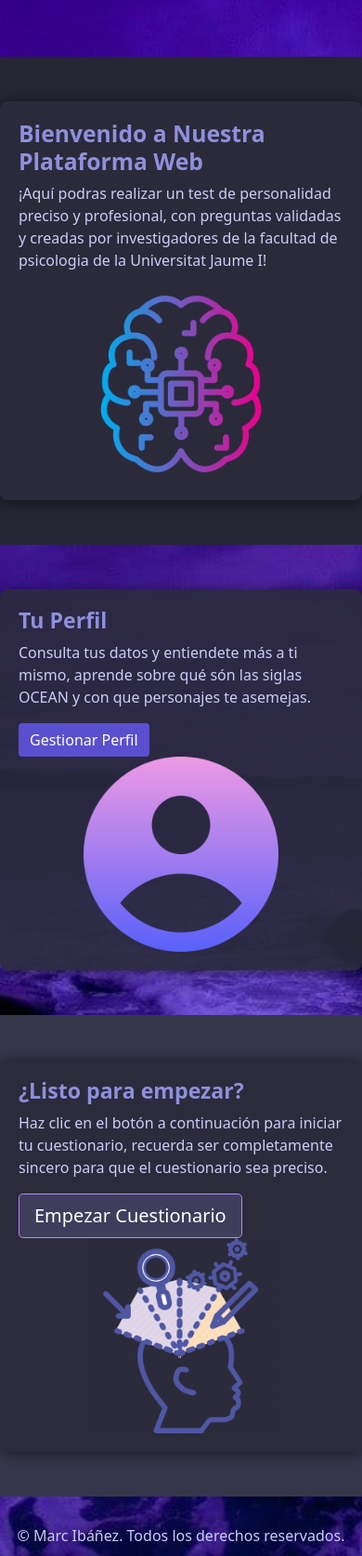
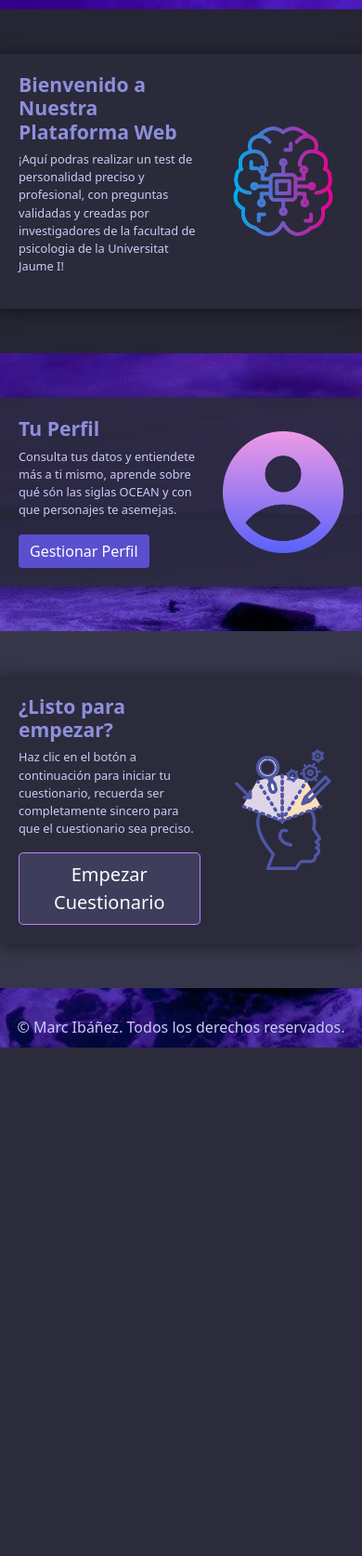
Before and after one commit to Marpuchy/disperson, a Symfony app: template templates/home/index.html.twig in a window 390 px wide. Shown: the part 79-1753 px from the top of the page at 93% size. After the commit the page ends 1206 px from the top, so only its background shows below. Run offline with Twig, Linux system fonts and the light colour scheme; the template is opened without the code that fills it, so the values that code supplies are empty; some libraries are stand-ins or nearby versions.

Commit message:
home responsivo

```diff
--- a/public/css/home.css
+++ b/public/css/home.css
@@ -0,0 +1,38 @@
+@media (max-width: 768px) {
+    .fixed-top {
+        position: relative;
+    }
+
+    .custom-margin-top {
+        margin-top: 10px;
+    }
+
+    .row {
+        display: flex;
+        flex-direction: row;
+    }
+
+    section .container {
+        border-radius: 0;
+    }
+
+    .img-fluid {
+        max-width: 100% !important;
+    }
+
+    .image-section {
+        flex: 2;
+    }
+
+    .text-section {
+        flex: 3;
+    }
+
+    h2 {
+        font-size: 1.325rem;
+    }
+
+    p {
+        font-size: 0.8rem;
+    }
+}
--- a/templates/home/index.html.twig
+++ b/templates/home/index.html.twig
@@ -5,18 +5,18 @@
 {% block content %}
     <link href="{{ asset('css/home.css') }}" rel="stylesheet">
 
-    <div class="">
+    <div class="contenedorPrincipal">
         <!-- Zona de Información -->
         <section class="py-5 bg-light">
             <div class="container">
                 <div class="row align-items-center">
-                    <div class="col-md-6" data-aos="fade-right">
+                    <div class="col-md-6 text-section" data-aos="fade-right">
                         <h2>Bienvenido a Nuestra Plataforma Web</h2>
                         <p>¡Aquí podras realizar un test de personalidad preciso y profesional,
                             con preguntas validadas y creadas por investigadores de la facultad de psicologia
                             de la Universitat Jaume I!</p>
                     </div>
-                    <div class="col-md-6 text-center" data-aos="fade-left">
+                    <div class="col-md-6 text-center image-section" data-aos="fade-left">
                         <!-- Imagen de bienvenida con tamaño ajustado -->
                         <img src="{{ asset('resources/brain.png') }}" class="img-fluid" style="max-width: 60%;" alt="Imagen de bienvenida">
                     </div>
@@ -28,13 +28,13 @@
         <section class="py-5">
             <div class="container">
                 <div class="row align-items-center">
-                    <div class="col-md-6 order-md-2" data-aos="fade-left">
-                        <h3>Tu Perfil</h3>
+                    <div class="col-md-6 order-md-2 text-section" data-aos="fade-left">
+                        <h2>Tu Perfil</h2>
                         <p>Consulta tus datos y entiendete más a ti mismo, aprende sobre qué són las siglas OCEAN y
                             con que personajes te asemejas.</p>
                         <a href="{{ path('app_profile') }}" class="btn btn-primary">Gestionar Perfil</a>
                     </div>
-                    <div class="col-md-6 order-md-1 text-center" data-aos="fade-right">
+                    <div class="col-md-6 order-md-1 text-center image-section" data-aos="fade-right">
                         <!-- Imagen de perfil con tamaño ajustado -->
                         <img src="{{ asset('resources/profile.png') }}" class="img-fluid" style="max-width: 60%;" alt="Imagen de perfil">
                     </div>
@@ -46,13 +46,13 @@
         <section class="py-5 bg-primary text-white">
             <div class="container">
                 <div class="row align-items-center">
-                    <div class="col-md-6" data-aos="fade-right">
-                        <h3>¿Listo para empezar?</h3>
+                    <div class="col-md-6 text-section" data-aos="fade-right">
+                        <h2>¿Listo para empezar?</h2>
                         <p>Haz clic en el botón a continuación para iniciar tu cuestionario, recuerda ser completamente sincero para que
                             el cuestionario sea preciso.</p>
                         <a href="{{ path('app_quiz_start') }}" class="btn btn-light btn-lg">Empezar Cuestionario</a>
                     </div>
-                    <div class="col-md-6 text-center" data-aos="fade-left">
+                    <div class="col-md-6 text-center image-section" data-aos="fade-left">
                         <!-- Imagen de cuestionario con tamaño ajustado -->
                         <img src="{{ asset('resources/quiz.png') }}" class="img-fluid" style="max-width: 60%;" alt="Imagen de cuestionario">
                     </div>
```
